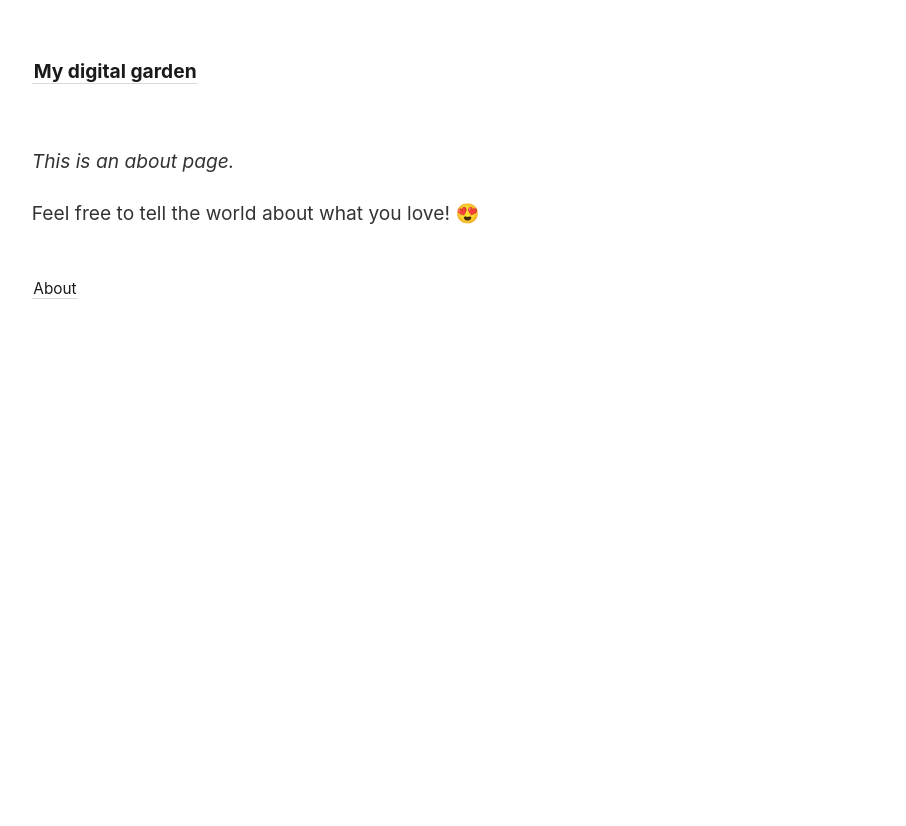
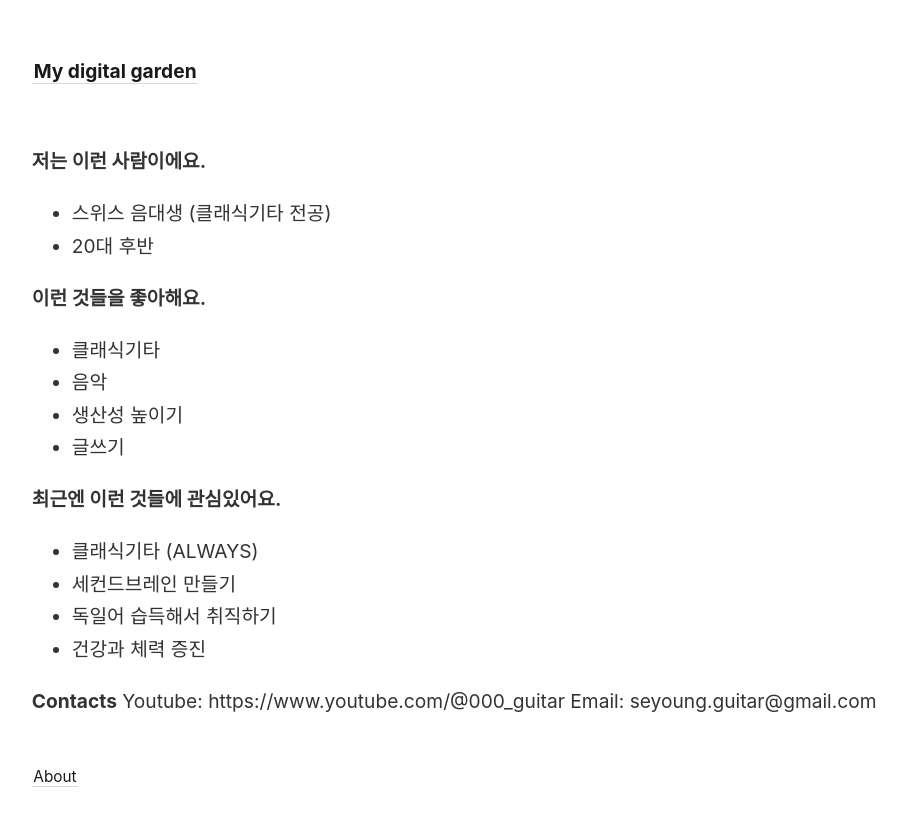
Before and after one commit to seyounggt/Seyoung-s-Digital-Garden, a Jekyll site: the page built from _pages/about.md, in a window 1280 px wide. Shown: the top 826 px of the page, without its empty margins (45-951 px from the left). Built offline with Jekyll 4.4.1, drawn with Linux system fonts in a browser that asks for light colours.

Commit message:
Update about.md

```diff
--- a/_pages/about.md
+++ b/_pages/about.md
@@ -4,6 +4,22 @@ title: About
 permalink: /about
 ---
 
-*This is an about page.*
+**저는 이런 사람이에요.**
+- 스위스 음대생 (클래식기타 전공)
+- 20대 후반
 
-Feel free to tell the world about what you love! 😍
+**이런 것들을 좋아해요.**
+- 클래식기타
+- 음악
+- 생산성 높이기
+- 글쓰기
+
+**최근엔 이런 것들에 관심있어요.**
+- 클래식기타 (ALWAYS)
+- 세컨드브레인 만들기
+- 독일어 습득해서 취직하기
+- 건강과 체력 증진
+
+**Contacts**
+Youtube: https://www.youtube.com/@000_guitar
+Email: seyoung.guitar@gmail.com
```
